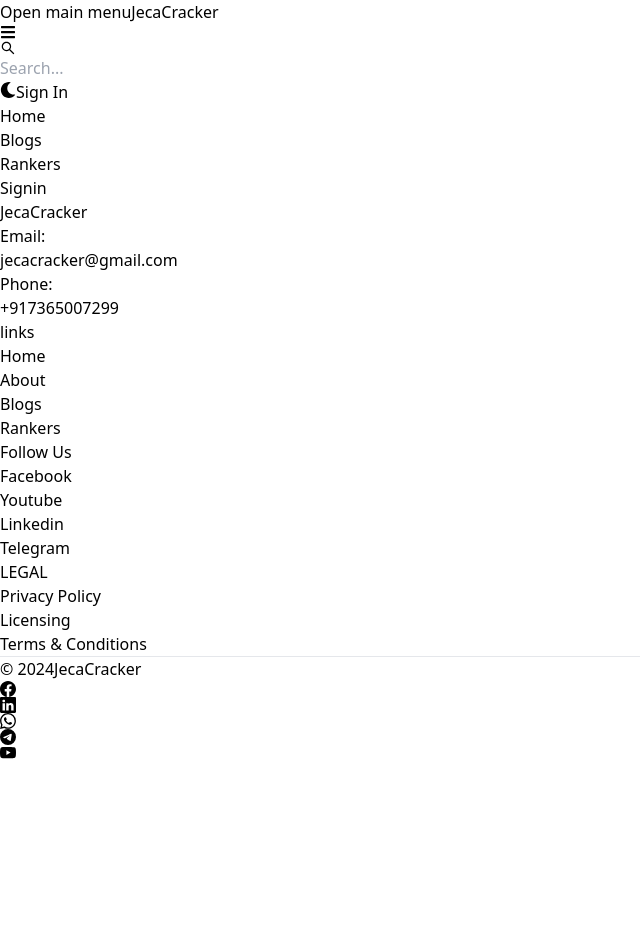
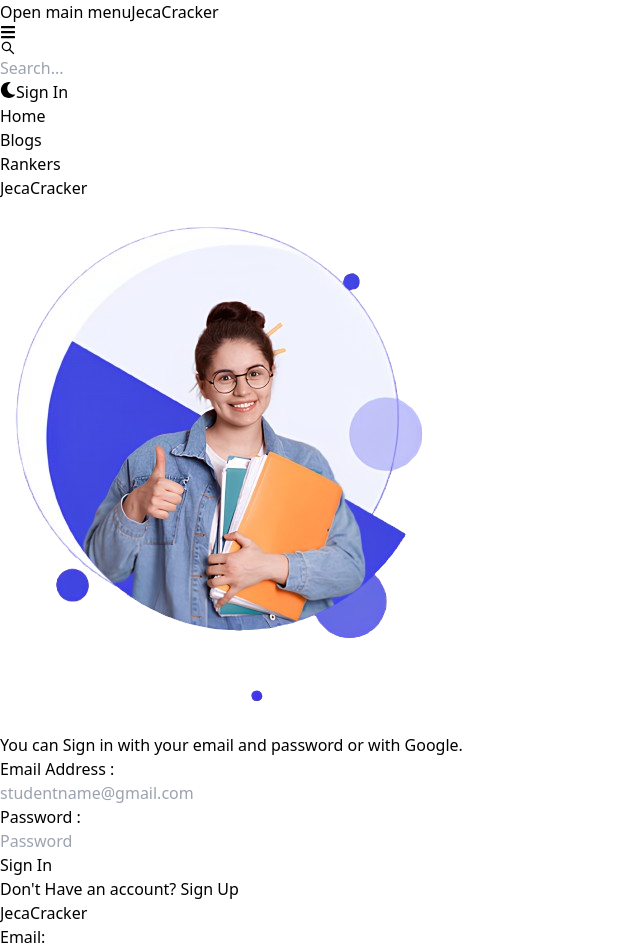
Before and after one commit to RajeshVerma1612/Mern, a React (Vite) app in the folder frontend/: page /signin in a window 1280 px wide. Shown: the top 952 px of the page, without its empty margins (0-640 px from the left). Before the commit the page ends 800 px from the top, so only its background shows below. Built offline with nearby package versions, Linux system fonts and the light colour scheme.

Commit message:
complete signin page ui and functionality.

```diff
--- a/frontend/src/App.jsx
+++ b/frontend/src/App.jsx
@@ -3,7 +3,7 @@
 import Blogs from './pages/Blogs'
 import Dashboard from './pages/Dashboard'
 import Rankers from './pages/Rankers'
-import Signin from './pages/Signin'
+import SignIn from './pages/Signin'
 import SignUp from './pages/SignUp'
 import Header from './components/Header'
 import Footer from './components/Footer'
@@ -18,7 +18,7 @@
         <Route path='/blogs'element={<Blogs/>} />
         <Route path='/dashboard'element={<Dashboard/>} />
         <Route path='/rankers'element={<Rankers/>} />
-        <Route path='/signin'element={<Signin/>} />
+        <Route path='/signin'element={<SignIn/>} />
         <Route path='/signup'element={<SignUp/>} />
       </Routes>
       <Footer/>
--- a/frontend/src/components/Header.jsx
+++ b/frontend/src/components/Header.jsx
@@ -2,6 +2,7 @@
 import { Button, Navbar, TextInput } from 'flowbite-react';
 import { AiOutlineSearch } from 'react-icons/ai';
 import { FaMoon } from 'react-icons/fa';
+
 
 
 function Header() {
--- a/frontend/src/pages/Signin.jsx
+++ b/frontend/src/pages/Signin.jsx
@@ -1,9 +1,96 @@
-import React from 'react'
+import { Alert, Button, Label, Spinner, TextInput } from 'flowbite-react';
+import { set } from 'mongoose';
+import { useState } from 'react';
+import { Link,useNavigate } from 'react-router-dom';
 
-function Signin() {
+
+function SignIn() {
+  const [formData, setFormData] = useState({});
+  const [loading, setLoading] = useState(false);
+  const [errorMessage, setErrorMessage] = useState(null);
+  const navigate=useNavigate();
+
+  const handleChange = (e) => {
+    setFormData({ ...formData, [e.target.id]: e.target.value.trim() });
+  }
+
+
+  const handleSubmit = async (e) => {
+    e.preventDefault();
+    if (!formData.email || !formData.password) {
+      return setErrorMessage('Please fill out all fields.');
+    }
+    try {
+      setLoading(true);
+      setErrorMessage(null);
+      const res = await fetch('/api/auth/signin', {
+        method: 'POST',
+        headers: { 'Content-Type': 'application/json' },
+        body: JSON.stringify(formData),
+      });
+      const data = await res.json();
+      if(data.success===false){
+        setLoading(false);
+        return setErrorMessage(data.message);
+      }
+      setLoading(false);
+      if(res.ok){
+        navigate('/');
+      }
+    } catch (error) {
+      setErrorMessage(error.message);
+      setLoading(false);
+    }
+  }
+
   return (
-    <div>Signin</div>
+    <div className='min-h-screen mt-12' >
+      <div className='flex p-6 max-w-3xl mx-auto flex-col md:flex-row md:items-center gap-5'>
+        {/* left  */}
+        <div className='flex-1'>
+          <Link to='/' className=' text-4xl font-bold dark:text-white' ><span className='px-2 py-1 bg-gradient-to-r from-blue-200 via-cyan-500 to-blue-700 text-white rounded-md'>Jeca</span>Cracker</Link>
+          <div className='hidden md:inline'>
+            <img src={'./images/signupgirl.png'} alt="Signup" />
+          </div>
+        </div>
+
+        {/* right  */}
+        <div className='flex-1 flex-col'>
+
+        <p className='text-sm mb-5 font-semibold '>You can Sign in with your email and password or with Google.</p>
+        <div className='flex-1 p-3 border border-gray-300 rounded'>
+          <form className='flex flex-col gap-4' onSubmit={handleSubmit}>
+            <div className='md:mx-8 md:my-4'>
+              <Label value='Email Address :' /><TextInput type='email' placeholder='studentname@gmail.com' id='email' onChange={handleChange} />
+              {/* <Label value='Mobile Number :'/><TextInput type='tel' placeholder='081 222 2224' maxLength={10} id='phone' required onChange={handleChange}/> */}
+              {/* <Label value='Full Name :'/><TextInput type='text' placeholder='Your Name' id='fullname' required onChange={handleChange}/> */}
+              {/* <Label value='Username :' /><TextInput type='text' placeholder='name_xyz' id='username' onChange={handleChange} /> */}
+              <Label value='Password :' /><TextInput type='password' placeholder='Password' id='password' onChange={handleChange} />
+            </div>
+            <Button gradientDuoTone="purpleToBlue" type='submit' disabled={loading}>
+                {
+                  loading ? (
+                    <><Spinner size='sm'/>
+                    <span className='pl-3'>Loading...</span></>
+                  ) : 'Sign In'
+                }
+            </Button>
+          </form>
+          <div className='flex gap-2 text-sm mt-5'>
+            <span>Don't Have an account?</span><Link to='/signup' className='text-blue-500'> Sign Up</Link>
+          </div>
+        </div>
+        {
+          errorMessage && (
+            <Alert className='mt-5' color='failure'>
+              {errorMessage}
+            </Alert>
+          )
+        }
+        </div>
+      </div>
+    </div>
   )
 }
 
-export default Signin
+export default SignIn;
```
